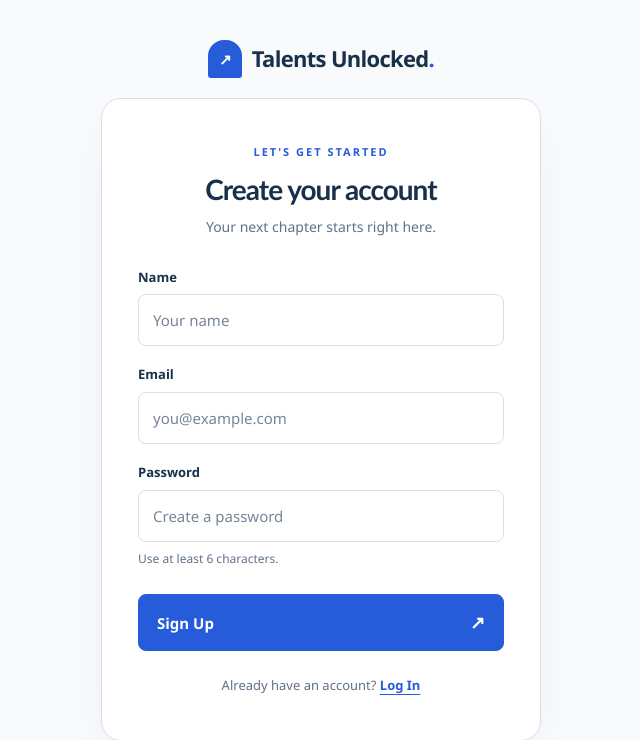
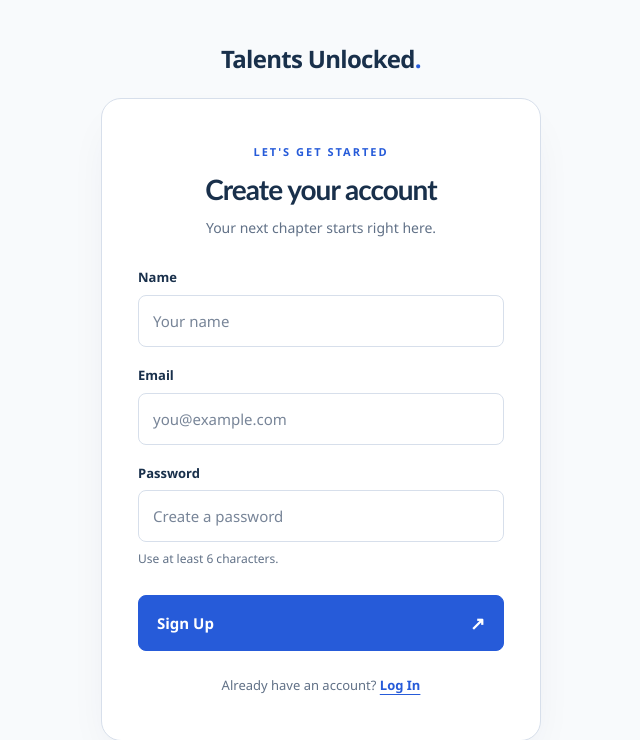
Before and after one commit to myra-rgb/talents_unlocked, a FastAPI app: page /signup in a window 1280 px wide. Shown: the top 740 px of the page, without its empty margins (319-959 px from the left). Run offline with FastAPI, Linux system fonts and the light colour scheme.

Commit message:
Remove arrow brand mark from header

```diff
--- a/static/style.css
+++ b/static/style.css
@@ -40,26 +40,14 @@ a:hover { text-decoration-thickness: 2px; }
 .brand {
     display: inline-flex;
     align-items: center;
-    gap: 10px;
     color: var(--ink);
     text-decoration: none;
-    font-size: 22px;
+    font-size: 24px;
     font-weight: 750;
     letter-spacing: -.7px;
 }
 
-.brand-mark {
-    display: inline-grid;
-    place-items: center;
-    width: 34px;
-    height: 38px;
-    background: var(--blue);
-    color: white;
-    border-radius: 16px 16px 3px 3px;
-    font-size: 15px;
-}
-
-.brand-dot { color: var(--blue); margin-left: -10px; }
+.brand-dot { color: var(--blue); }
 
 .layout {
     width: 100%;
--- a/templates/base.html
+++ b/templates/base.html
@@ -4,11 +4,11 @@
     <meta charset="UTF-8">
     <meta name="viewport" content="width=device-width, initial-scale=1.0">
     <title>{% block title %}{% endblock %} · Talents Unlocked</title>
-    <link rel="stylesheet" href="{{ url_for('static', path='/style.css') }}?v=2">
+    <link rel="stylesheet" href="{{ url_for('static', path='/style.css') }}?v=3">
 </head>
 <body>
     <header class="site-header">
-        <a class="brand" href="/"><span class="brand-mark" aria-hidden="true">↗</span> Talents Unlocked<span class="brand-dot">.</span></a>
+        <a class="brand" href="/">Talents Unlocked<span class="brand-dot">.</span></a>
     </header>
     <main class="layout">
         <section class="form-panel">
```
Also changed, not shown: public/static/style.css (+2 -14 lines).
